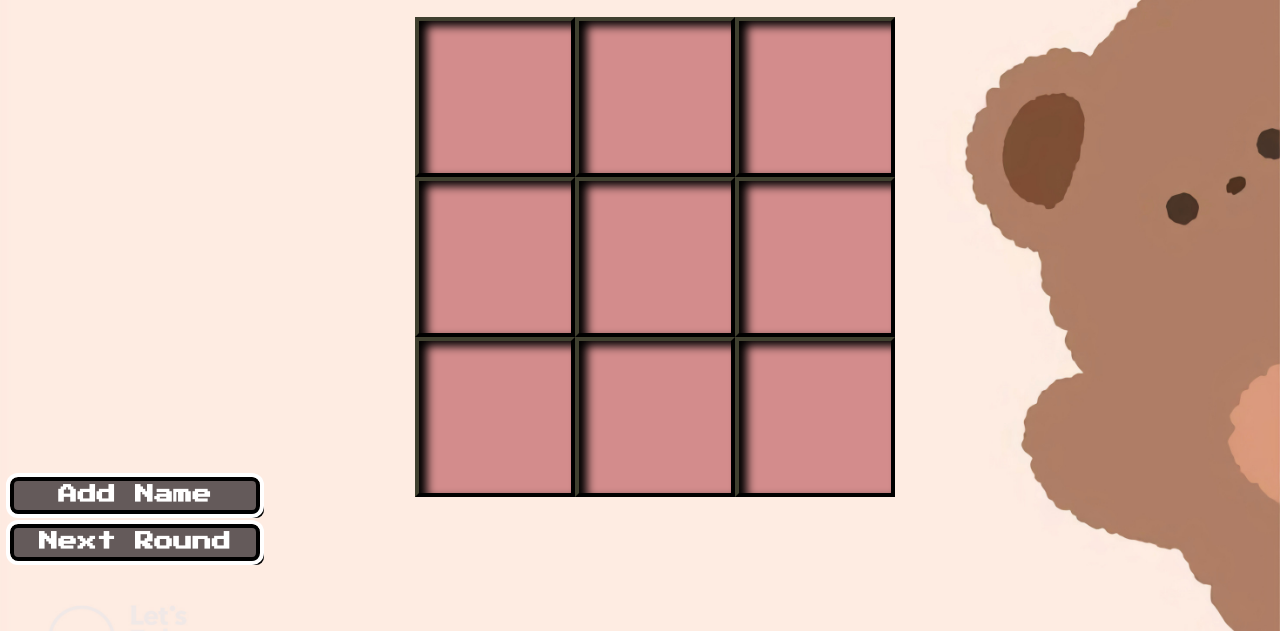
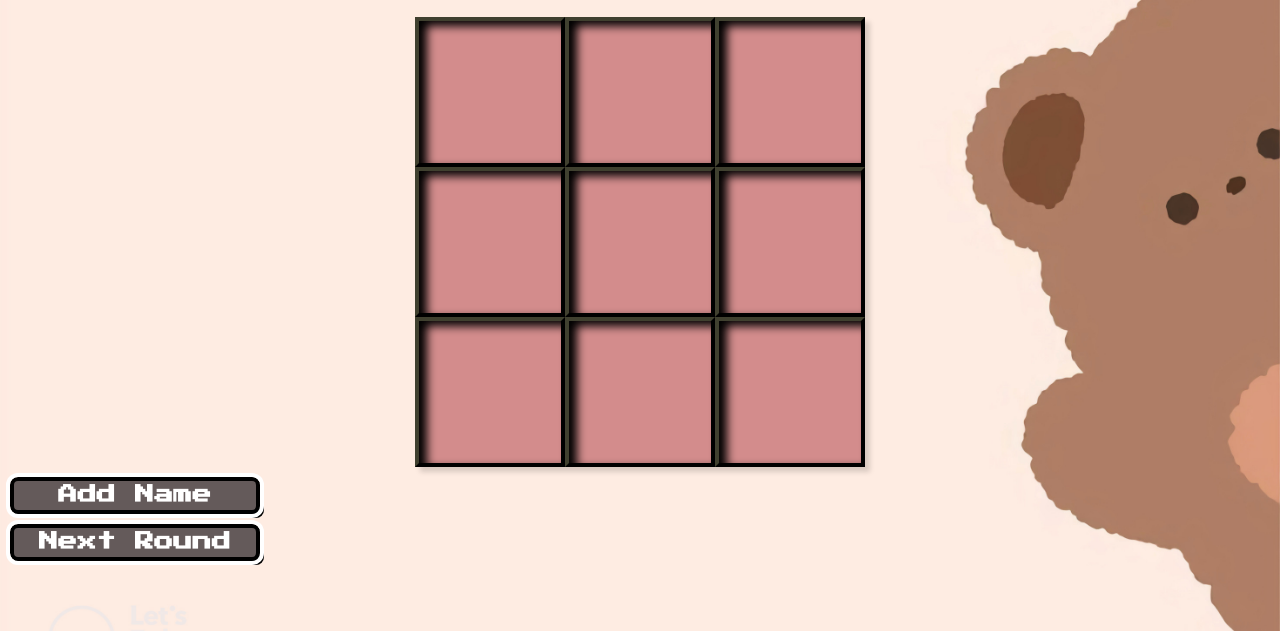
Before and after one commit to raysu929/odin-tic-tac-toe, a plain HTML site: page index.html in a window 1280 px wide. Shown: the part 169-800 px from the top of the page. Drawn offline with Linux system fonts and the light colour scheme.

Commit message:
Change width and height to be smaller.

```diff
--- a/styles/board.css
+++ b/styles/board.css
@@ -21,8 +21,8 @@ font-size: 1.5rem;
 }
 
 .btn{
-   width: 160px;
-  height: 160px;
+   width: 150px;
+  height: 150px;
   border: 4px outset rgb(64, 64, 47);
   box-shadow:inset 8px 5px 10px black;
   background-color: rgb(211, 140, 140);
```
